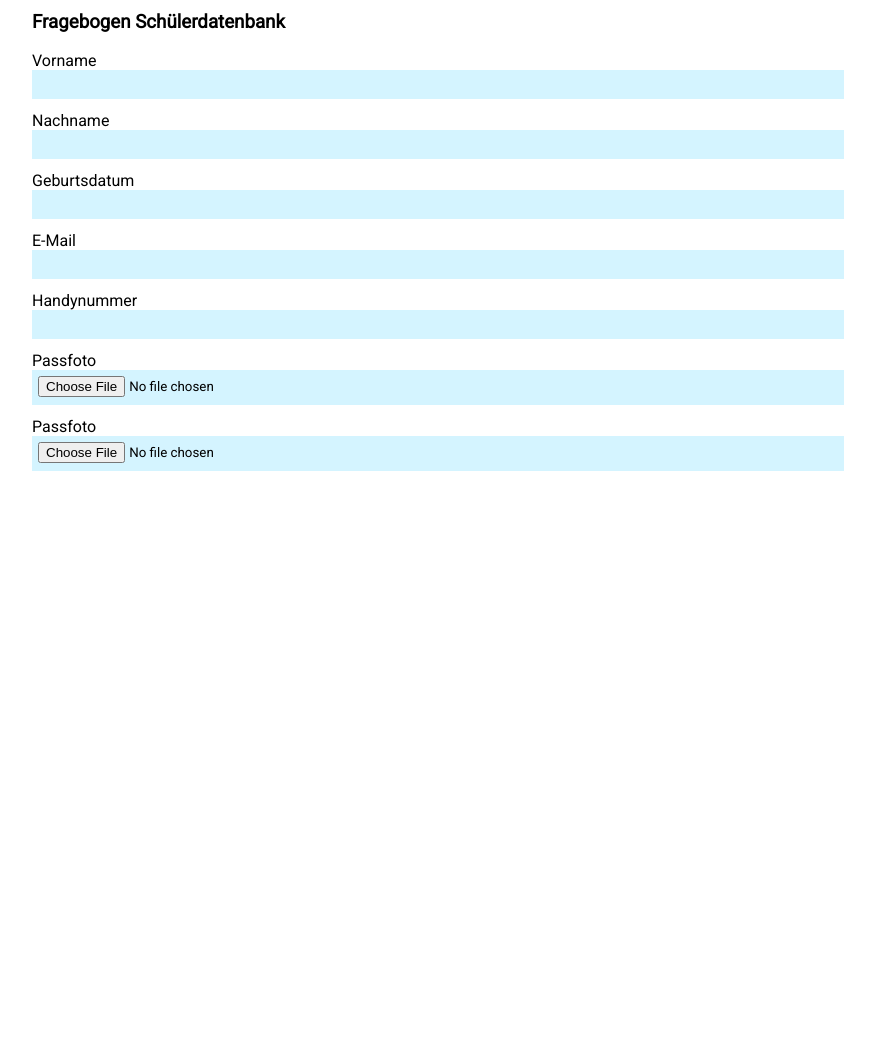
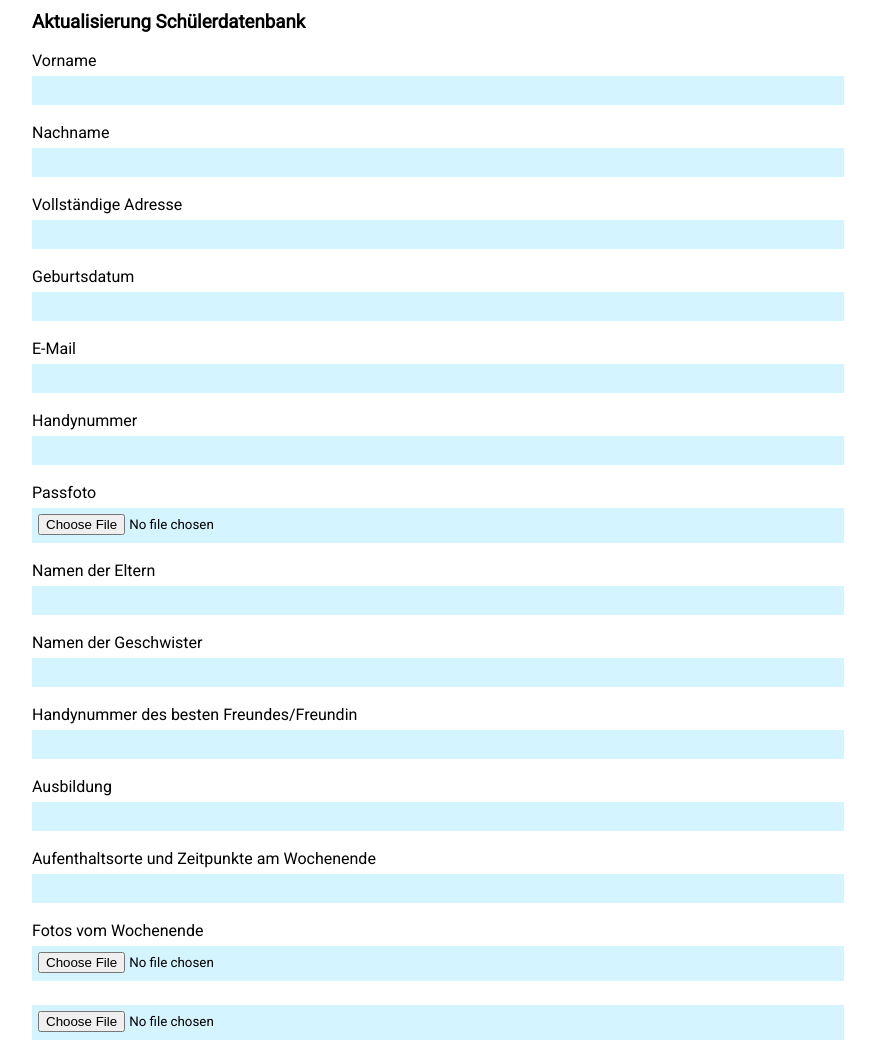
Before and after one commit to bbz-biel-informatik/286-privacy-demo, a plain HTML site: page index.html in a window 1280 px wide. Shown: the part 320-1363 px from the top of the page, without its empty margins (208-1083 px from the left). Before the commit the page ends 811 px from the top, so only its background shows below. Drawn offline with Linux system fonts and the light colour scheme.

Commit message:
Add more fields

```diff
--- a/index.html
+++ b/index.html
@@ -4,7 +4,7 @@
   <head>
     <meta charset="utf-8">
 
-    <title>Fragebogen</title>
+    <title>Schülerdatenbank</title>
 
     <link href="https://fonts.googleapis.com/css?family=Roboto&display=swap" rel="stylesheet">
 
@@ -20,7 +20,8 @@
 
       input {
         width: 100%;
-        margin-bottom: 12px;
+        margin-top: 6px;
+        margin-bottom: 18px;
         border: none;
         border-radius: 0;
         background-color: rgb(212, 244, 255);
@@ -38,12 +39,15 @@
     <div class="wrapper">
       <img src="https://www.bbz-cfp.ch/fileadmin/user_upload/logo.jpg">
 
-      <h3>Fragebogen Schülerdatenbank</h3>
+      <h3>Aktualisierung Schülerdatenbank</h3>
 
       <label>Vorname</label>
       <input type="text">
 
       <label>Nachname</label>
+      <input type="text">
+
+      <label>Vollständige Adresse</label>
       <input type="text">
 
       <label>Geburtsdatum</label>
@@ -58,7 +62,24 @@
       <label>Passfoto</label>
       <input type="file">
 
-      <label>Passfoto</label>
+      <label>Namen der Eltern</label>
+      <input type="text">
+
+      <label>Namen der Geschwister</label>
+      <input type="text">
+
+      <label>Handynummer des besten Freundes/Freundin</label>
+      <input type="text">
+
+      <label>Ausbildung</label>
+      <input type="text">
+
+      <label>Aufenthaltsorte und Zeitpunkte am Wochenende</label>
+      <input type="text">
+
+      <label>Fotos vom Wochenende</label>
+      <input type="file">
+      <input type="file">
       <input type="file">
     </div>
   </body>
```
